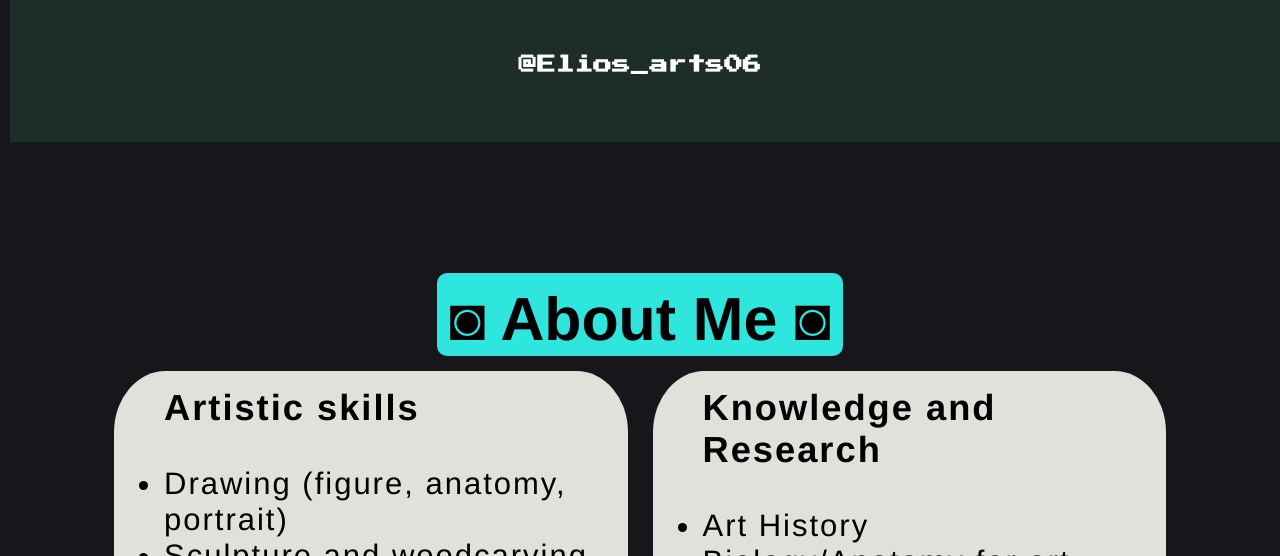
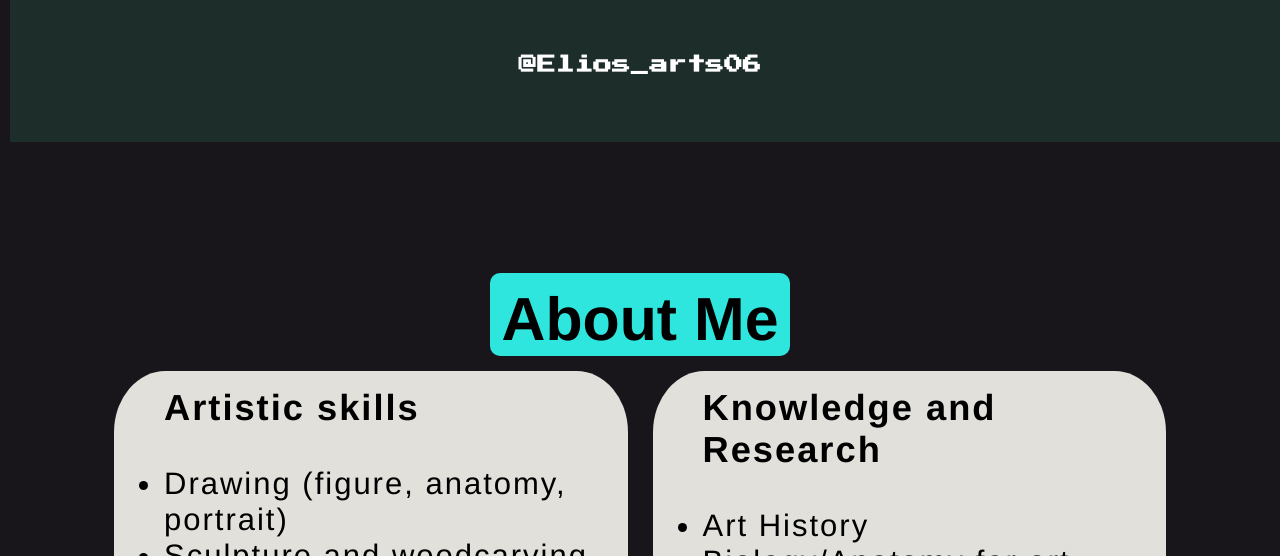
Before and after one commit to Elios06/Elios, a plain HTML site: page Site/indexx.html in a window 1280 px wide. Shown: the part 612-1168 px from the top of the page. Drawn offline with Linux system fonts and the light colour scheme.

Commit message:
Update indexx.html

```diff
--- a/Site/indexx.html
+++ b/Site/indexx.html
@@ -36,7 +36,7 @@
 
 <!-- Content / About me  -->
 
-<p  id="abtme"> ◙ About Me ◙ </p >
+<p  id="abtme"> About Me </p >
   <section id="about">
 
   <div class="boxofbox">
```
